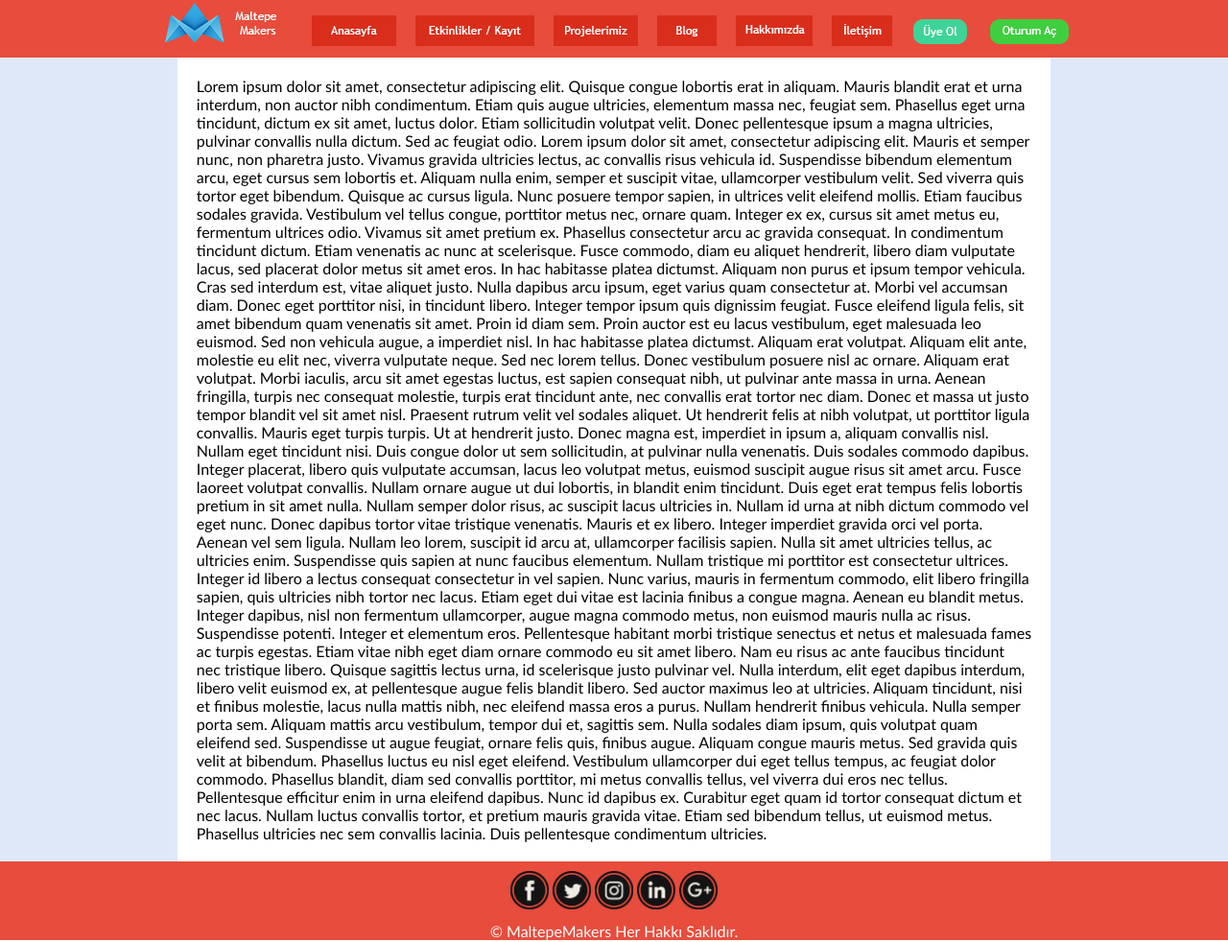
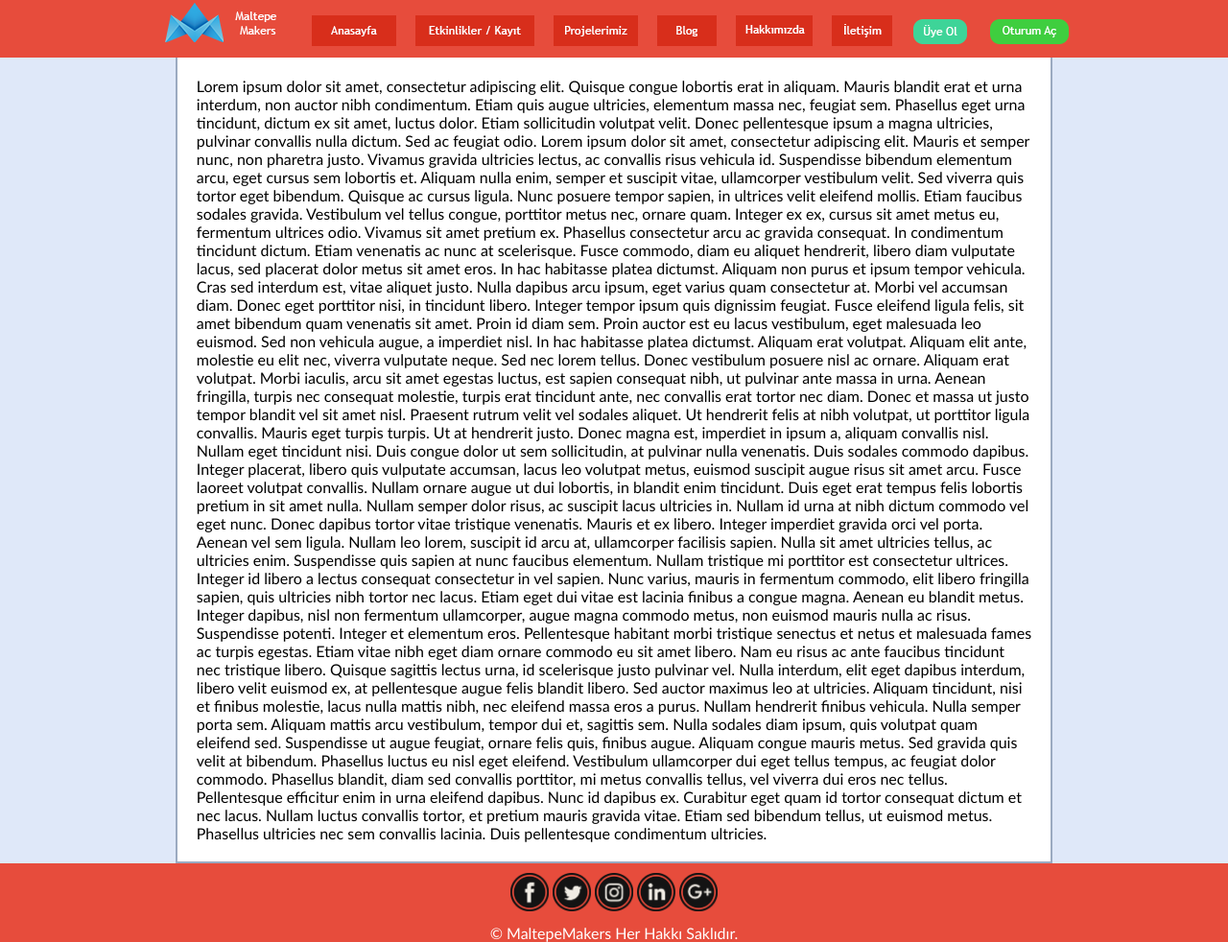
Before and after one commit to OzgurHasan/maltepemakerswebsite, a PHP site: page / in a window 1280 px wide. Shown: the whole page at 96% size. Run offline with PHP 8.4, Linux system fonts and the light colour scheme.

Commit message:
Küçük hata düzeltmeleri

```diff
--- a/MaltepeMakers/Etkinlikler/etkinliktemplate.php
+++ b/MaltepeMakers/Etkinlikler/etkinliktemplate.php
@@ -165,7 +165,7 @@ Gereklilikler: <label for="gerekliliklist"><b>Barış Poyraz nefreti</b></label>
 
 
 
-<footer class="footer" style="position:absolute; bottom:0px; width: 100%;">
+<footer class="footer" style="position:absolute; bottom:0px; width: 100%; z-index: 5;">
     <div class="container" id="sec4">
 
 <a href="https://tr-tr.facebook.com/maltepemakers/" target="_blank"><img class="social" src="../images/facebook.png" alt="facebookbuton" width="40" height="40"></a>
--- a/MaltepeMakers/style.css
+++ b/MaltepeMakers/style.css
@@ -52,6 +52,15 @@ html{
 	padding-bottom: 20px;
 	padding-top: 80px;
 	overflow: hidden;
+	border-left-style:solid;
+	border-right-style:solid;
+	border-bottom-style:solid;
+	border-left-color:#9BAAC1;
+	border-right-color:#9BAAC1;
+	border-bottom-color:#9BAAC1;
+	border-left-width: 2px;
+	border-right-width: 2px;
+	border-bottom-width: 2px;
 }
 
 .container{
@@ -222,7 +231,6 @@ span.psw {
 	float: left;
 	padding-top: 10px;
 	padding-bottom: 10px;
-	text-align: center;
 	position: relative;
 }
 
```
